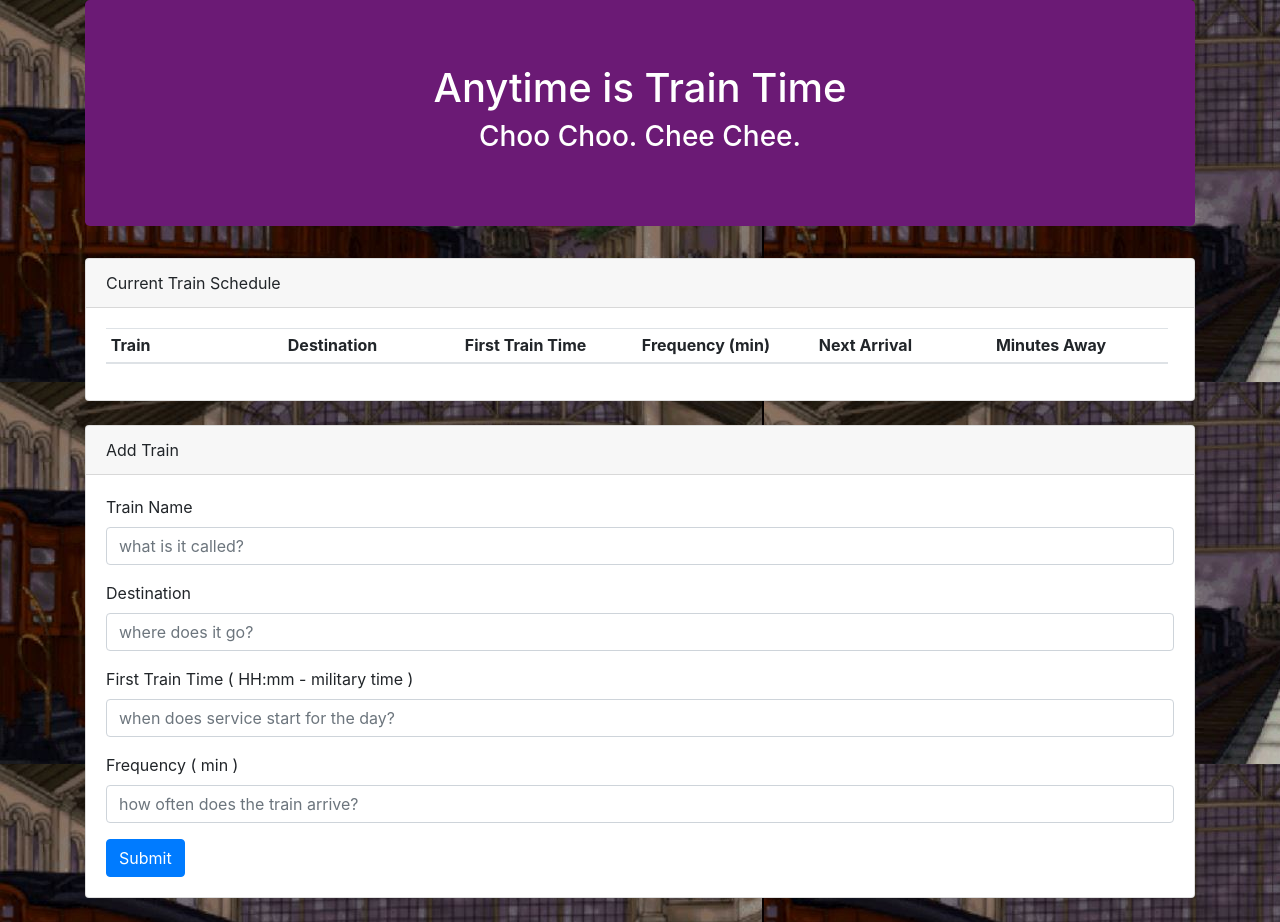
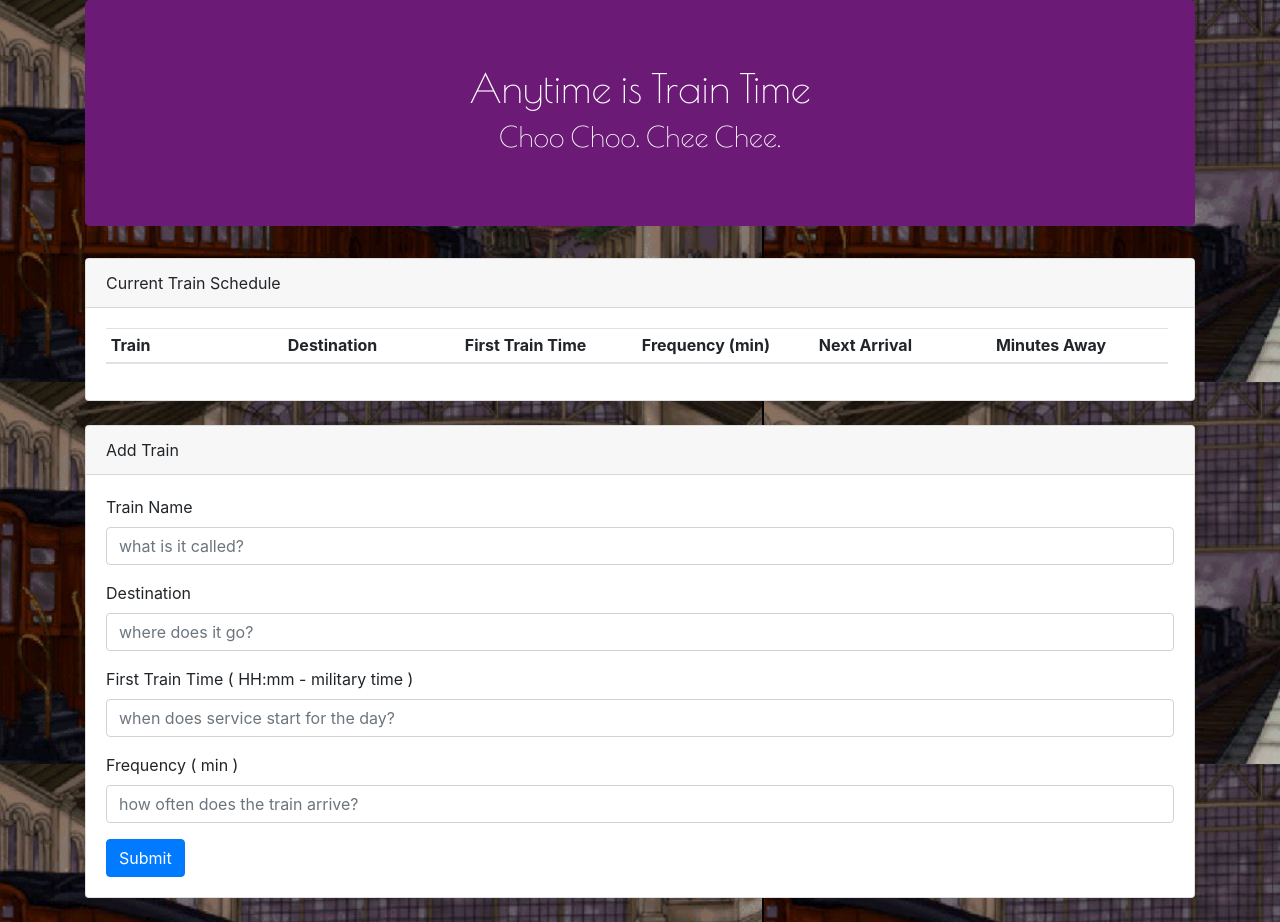
Before and after one commit to cleve716/Train-Schedule, a plain HTML site: page index.html in a window 1280 px wide. Drawn offline with nearby package versions, Linux system fonts and the light colour scheme; no server answers.

```diff
--- a/assets/css/style.css
+++ b/assets/css/style.css
@@ -7,3 +7,8 @@ body{
     display: inline-block;
     width: 16.575%;
   }
+  .jumbotron{
+    font-family: 'Poiret One', cursive;
+    font-size: 35px;
+
+  }
--- a/index.html
+++ b/index.html
@@ -11,6 +11,7 @@
   <link rel="stylesheet" href="https://maxcdn.bootstrapcdn.com/bootstrap/4.0.0/css/bootstrap.min.css">
   <script src="https://cdnjs.cloudflare.com/ajax/libs/jquery/3.2.1/jquery.min.js"></script>
   <script src="https://maxcdn.bootstrapcdn.com/bootstrap/4.0.0/js/bootstrap.min.js"></script>
+  <link href="https://fonts.googleapis.com/css?family=Poiret+One" rel="stylesheet">
   <!-- <link rel="stylesheet" href="assets/css/reset.css"> -->
   <link rel="stylesheet" href="assets/css/style.css">
   <!-- Firebase Reference -->
```
